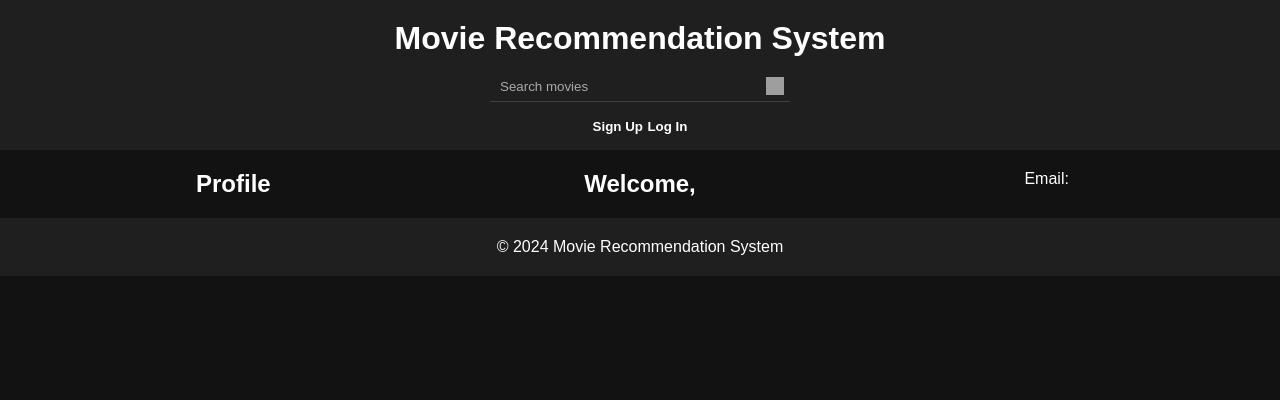
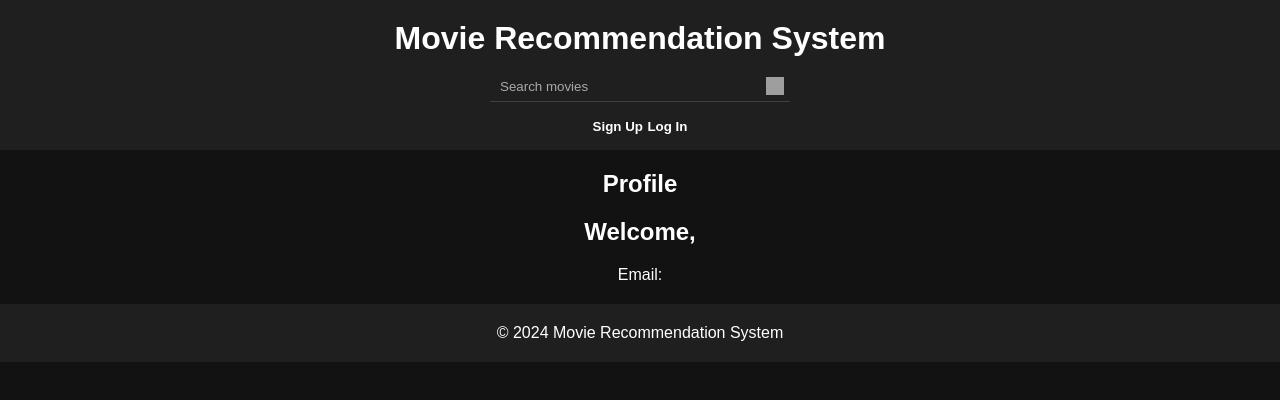
Before and after one commit to Sehee-Jang/wdd330-final, a website: page pages/profile.html in a window 1280 px wide. Drawn offline with Linux system fonts and the light colour scheme; files that its build step writes are made by us from their sources; sample sign-in values are in the browser's storage; grey boxes are pictures that could not be loaded.

Commit message:
fix: style

```diff
--- a/css/style.css
+++ b/css/style.css
@@ -205,6 +205,10 @@ section {
   gap: 20px;
   max-width: 1200px;
   margin: 0 auto;
+}
+
+#profile-info {
+  grid-template-columns: none !important;
 }
 
 .main_movie_list > .movie_list {
--- a/pages/profile.html
+++ b/pages/profile.html
@@ -75,7 +75,7 @@
     </header>
 
     <main>
-      <section id="profile-info" style="grid-templater-row: auto">
+      <section id="profile-info">
         <h1>Profile</h1>
         <h2>Welcome, <span id="username"></span></h2>
         <p>Email: <span id="email"></span></p>
```
